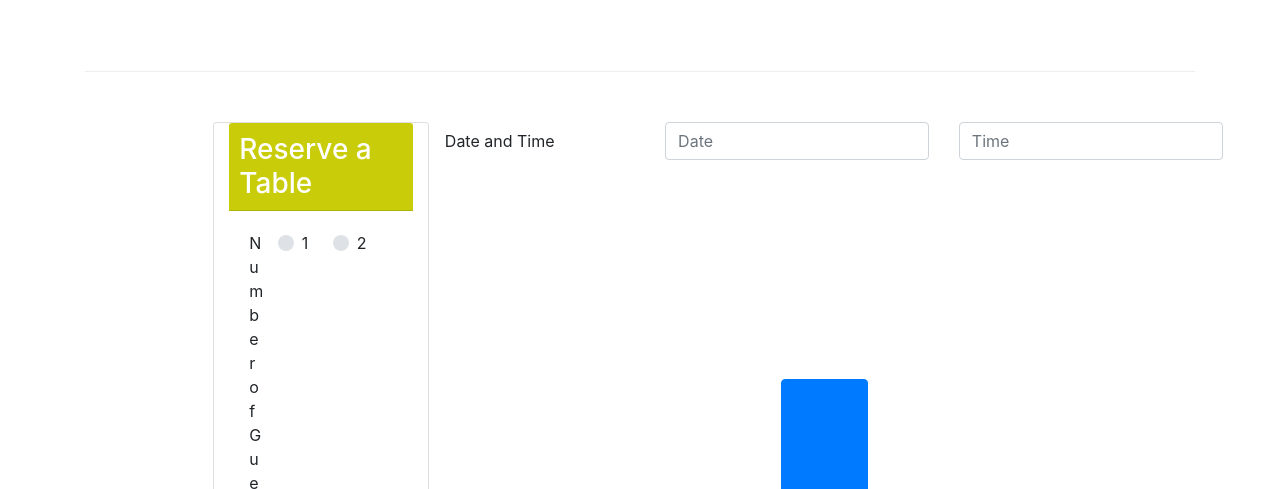
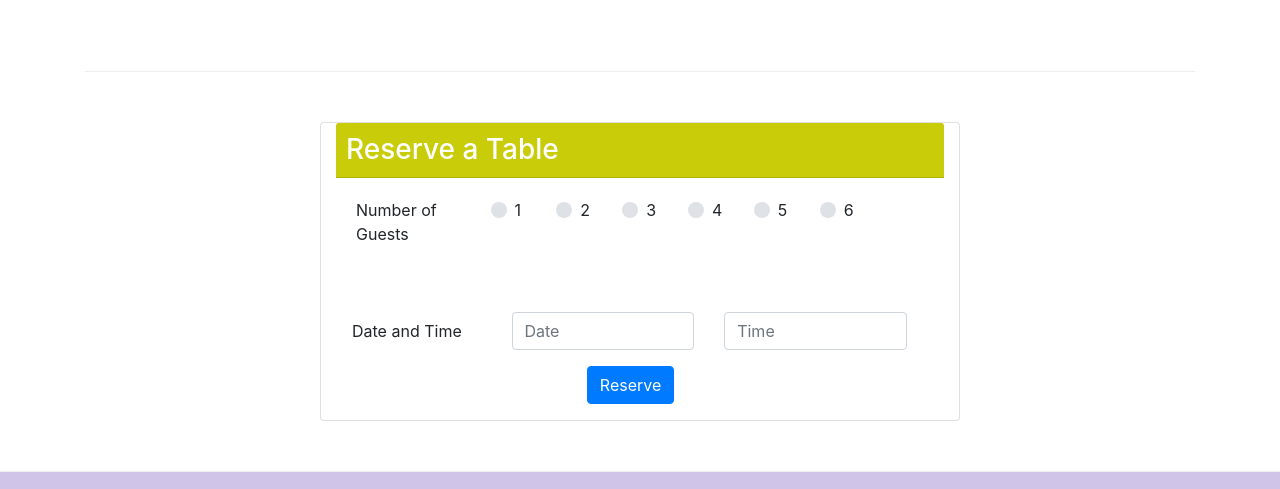
Before and after one commit to ziad-ma/Bootstrap-setup, a website: page index.html in a window 1280 px wide. Shown: the part 1890-2379 px from the top of the page. Drawn offline with nearby package versions, Linux system fonts and the light colour scheme.

Commit message:
fixing bugs

```diff
--- a/index.html
+++ b/index.html
@@ -257,8 +257,8 @@
         </div>
 
         <div class="row row-content">
-            <div class="col-sm-2"></div>
-            <div class="card col-sm" id="RT">
+            <div class="col-sm-3"></div>
+            <div class="card col-sm">
                 <h3 class="card-header navbar-yellow text-white p ">Reserve a Table</h3>
                 <div class="card-body row">
                     <div class="col-sm-3">Number of Guests</div>
@@ -274,7 +274,7 @@
                         <input type="radio" id="customRadioInline3" name="customRadioInline1" class="custom-control-input">
                         <label class="custom-control-label" for="customRadioInline3">3</label>
                       </div>
-                      <div class="custom-control custom-radio custom-control-inline co-sm-1">
+                      <div class="custom-control custom-radio custom-control-inline col-1">
                         <input type="radio" id="customRadioInline4" name="customRadioInline1" class="custom-control-input">
                         <label class="custom-control-label" for="customRadioInline4">4</label>
                       </div>
@@ -287,8 +287,7 @@
                         <label class="custom-control-label" for="customRadioInline6">6</label>
                       </div>
                     </div>
-                </div>
-                <div class="form-group row">
+                    <div class="form-group row mt-6">
                         <label for="dateandtime" class="col-12 col-md-3 col-form-label ml-3">Date and Time</label>
                         <div class="col-11 col-sm-4">
                             <input type="text" class="form-control" id="date" name="date"
@@ -299,11 +298,12 @@
                                     placeholder="Time">
                         </div>
                         <div class="col-4 col-sm-5"></div>
-                    <button type="button" class="btn btn-primary mt-3 ">Reserve</button>
+                        <button type="button" class="btn btn-primary mt-3">Reserve</button>
+                    </div>
+                </div>
+                <div class="col-sm-3"></div>
             </div>
 
-            </div>
-            <div class="col-sm-2"></div>
         </div>
 
         <footer class="footer">
```
Lines whose indentation alone changed are shown as unchanged.
